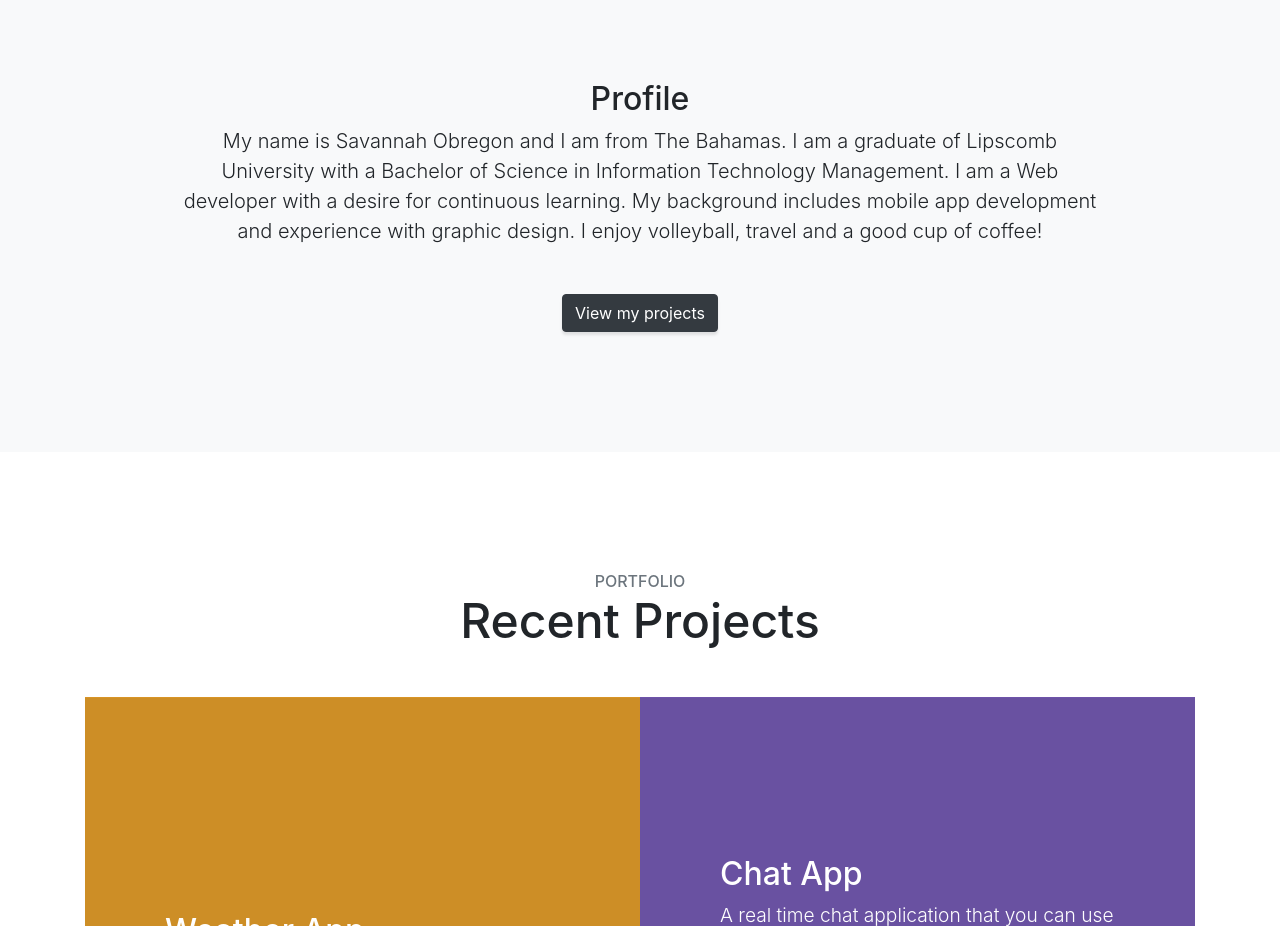
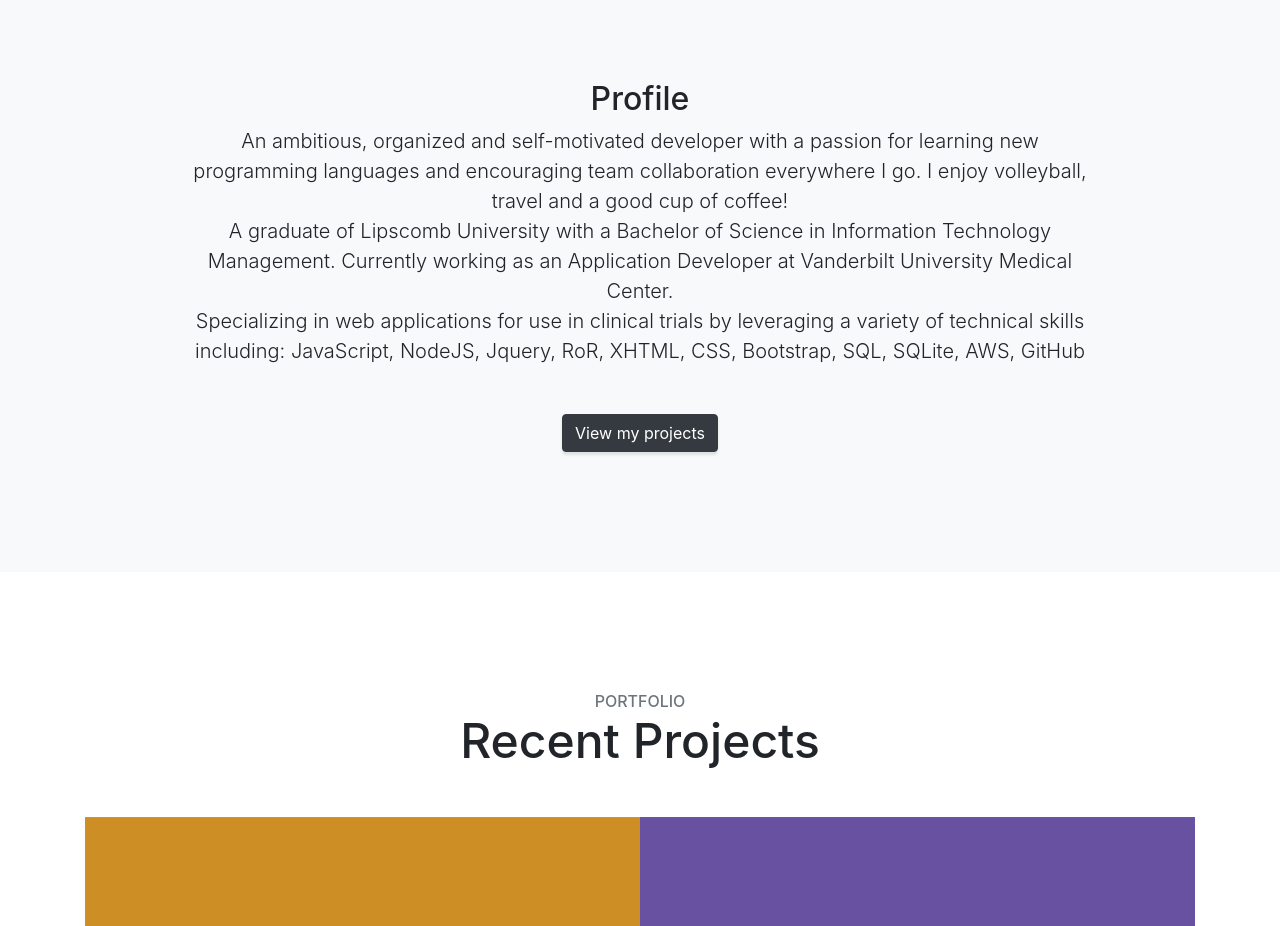
Before and after one commit to smobregon/smobregon.github.io, a website with bundled scripts: page index.html in a window 1280 px wide. Shown: the part 840-1766 px from the top of the page. Built offline with nearby package versions, Linux system fonts and the light colour scheme.

Commit message:
Update index.html

```diff
--- a/index.html
+++ b/index.html
@@ -102,12 +102,16 @@
           <div class="col-lg-10 mx-auto">
             <h2>Profile</h2>
             <p class="lead mb-5">
-              My name is Savannah Obregon and I am from The Bahamas. I am a
-              graduate of Lipscomb University with a Bachelor of Science in
-              Information Technology Management. I am a Web developer with a
-              desire for continuous learning. My background includes mobile app
-              development and experience with graphic design. I enjoy
-              volleyball, travel and a good cup of coffee!
+              An ambitious, organized and self-motivated developer with a
+              passion for learning new programming languages and encouraging
+              team collaboration everywhere I go. I enjoy volleyball, travel and
+              a good cup of coffee!<br />A graduate of Lipscomb University with
+              a Bachelor of Science in Information Technology Management.
+              Currently working as an Application Developer at Vanderbilt
+              University Medical Center.<br />Specializing in web applications
+              for use in clinical trials by leveraging a variety of technical
+              skills including: JavaScript, NodeJS, Jquery, RoR, XHTML, CSS,
+              Bootstrap, SQL, SQLite, AWS, GitHub
             </p>
             <a class="btn btn-dark btn-xl js-scroll-trigger" href="#portfolio"
               >View my projects</a
```
